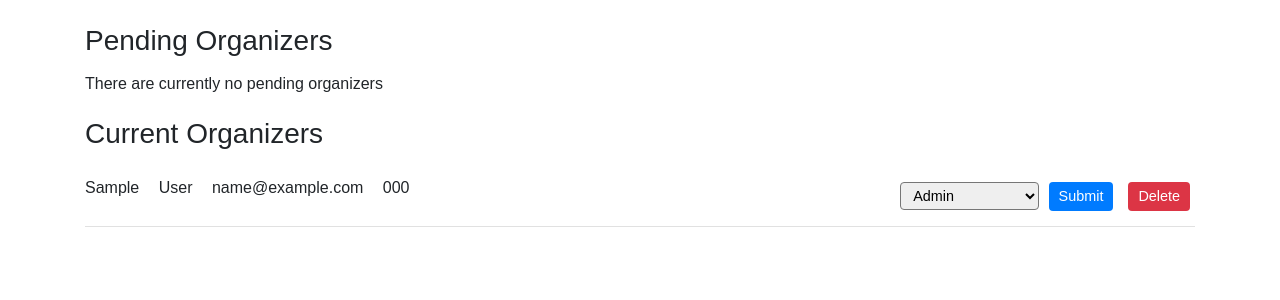
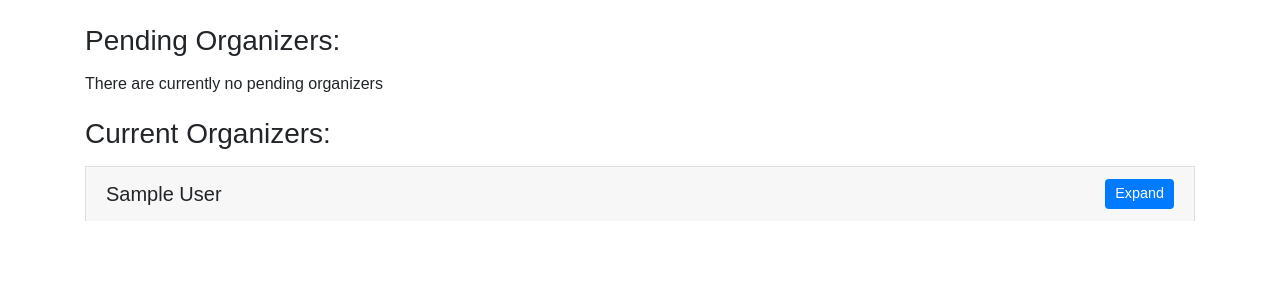
Before and after one commit to ArvinH16/sandipani, a Flask app: page /manage_organizers in a window 1280 px wide. Shown: the part 96-396 px from the top of the page. Run offline with Flask 3, Linux system fonts and the light colour scheme; the visitor is signed in with stand-in values (Sample User, id 1); tables that the repository leaves empty or names only in its code hold one stand-in row (values such as "Sample post"); some libraries are stand-ins or nearby versions.

Commit message:
added timout and fixed manange organizer page

```diff
--- a/flask_app/__init__.py
+++ b/flask_app/__init__.py
@@ -1,3 +1,14 @@
 from flask import Flask
+from datetime import timedelta
+#from flask_app import app
+from flask import session
+
 app = Flask(__name__)
 app.secret_key = "sezUisdf343WIjksjddddskfs103928"
+
+app.config["SESSION_PERMANENT"] = True
+app.config["PERMANENT_SESSION_LIFETIME"] = timedelta(minutes=20)  # 20-minute session timeout
+
+@app.before_request
+def refresh_session():
+    session.modified = True
--- a/flask_app/controllers/index.py
+++ b/flask_app/controllers/index.py
@@ -1,11 +1,12 @@
 from flask_app import app
 from flask import render_template, redirect, request, session, flash
+
 from flask_app.models.donation import Donation
 from flask_app.models.tatvadarshan import Tatvadarshan
 from flask_app.models.student_sponsorship import Student_Sponsorship
 from flask_app.models.sale import Sale
 from flask_app.models.member import Member
-#from flask_app.models.thought import Thought
+
 from flask_bcrypt import Bcrypt
 bcrypt = Bcrypt(app)
 
--- a/flask_app/templates/manage_organizers.html
+++ b/flask_app/templates/manage_organizers.html
@@ -157,24 +157,32 @@
     </nav>
     <!-- Main Content -->
     <div class="container my-4">
+
         <!-- Pending Organizers -->
-        <h3 class="mb-3">Pending Organizers</h3>
-        {%if pending_organizers|length== 0%}
-            <h6>There are currently no pending organizers</h1>
-        {%endif%}
-        {%for pending_organizer in pending_organizers%}
-        <div class="organizer-row">
-            <div class="organizer-details">
-                <p>{{pending_organizer.first_name}}</p>
-                <p>{{pending_organizer.last_name}}</p>
-                <p>{{pending_organizer.email}}</p>
-                <p>{{pending_organizer.phone_number}}</p>
+        <h3 class="mb-3">Pending Organizers:</h3>
+        {% if pending_organizers|length == 0 %}
+            <h6>There are currently no pending organizers</h6>
+        {% endif %}
+        <div class="accordion" id="pendingAccordion">
+            {% for pending_organizer in pending_organizers %}
+                <div class="card">
+                    <div class="card-header d-flex justify-content-between align-items-center" id="pendingHeading{{ loop.index }}">
+                        <h5 class="mb-0">
+                            {{ pending_organizer.first_name }} {{ pending_organizer.last_name }}
+                        </h5>
+                        <button class="btn btn-link" type="button" data-toggle="collapse" data-target="#pendingCollapse{{ loop.index }}" aria-expanded="true" aria-controls="pendingCollapse{{ loop.index }}">
+                            Expand
+                        </button>
                     </div>
 
+                    <div id="pendingCollapse{{ loop.index }}" class="collapse" aria-labelledby="pendingHeading{{ loop.index }}" data-parent="#pendingAccordion">
+                        <div class="card-body">
+                            <p>Email: {{ pending_organizer.email }}</p>
+                            <p>Phone: {{ pending_organizer.phone_number }}</p>
                             <div class="organizer-actions">
-                <form id="pend_org_form" action="/pend_org_form" method="post" style="display: inline-block;" onsubmit="return confirmPending(this);">
-                    <input type="hidden" name="pending_organizers_id" value="{{pending_organizer.id}}">
-                    <input type="hidden" name="pending_organizers_name" value="{{pending_organizer.first_name}}">
+                                <form id="pend_org_form" action="/pend_org_form" method="post" onsubmit="return confirmPending(this);">
+                                    <input type="hidden" name="pending_organizers_id" value="{{ pending_organizer.id }}">
+                                    <input type="hidden" name="pending_organizers_name" value="{{ pending_organizer.first_name }}">
 
                                     <select name="role">
                                         <option value="admin">Admin</option>
@@ -190,47 +198,57 @@
                                 </form>
                             </div>
                         </div>
-        {%endfor%}
-        <!-- All Organizers -->
-        <h3 class="mt-4 mb-3">Current Organizers</h3>
-        {% for organizer in all_organizers%}
-        <div class="organizer-row">
-            <div class="organizer-details">
-                <p>{{organizer.first_name}}</p>
-                <p>{{organizer.last_name}}</p>
-                <p>{{organizer.email}}</p>
-                <p>{{organizer.phone_number}}</p>
+                    </div>
+                </div>
+            {% endfor %}
         </div>
 
+        <!-- All Organizers -->
+        <h3 class="mt-4 mb-3">Current Organizers:</h3>
+        <div class="accordion" id="allAccordion">
+            {% for organizer in all_organizers %}
+                <div class="card">
+                    <div class="card-header d-flex justify-content-between align-items-center" id="allHeading{{ loop.index }}">
+                        <h5 class="mb-0">
+                            {{ organizer.first_name }} {{ organizer.last_name }}
+                        </h5>
+                        <button class="btn btn-link" type="button" data-toggle="collapse" data-target="#allCollapse{{ loop.index }}" aria-expanded="true" aria-controls="allCollapse{{ loop.index }}">
+                            Expand
+                        </button>
+                    </div>
+
+                    <div id="allCollapse{{ loop.index }}" class="collapse" aria-labelledby="allHeading{{ loop.index }}" data-parent="#allAccordion">
+                        <div class="card-body">
+                            <p>Email: {{ organizer.email }}</p>
+                            <p>Phone: {{ organizer.phone_number }}</p>
                             <div class="organizer-actions">
-                <form id="change_org_role" action="/update_organizer" method="post" style="display: inline-block;" onsubmit="return confirmRoleChange(this);">
-                    <input type="hidden" name="organizer_id" value="{{organizer.id}}">
-                    <input type="hidden" name="organizer_role" value="{{organizer.role}}">
-                    <input type="hidden" name="organizer_first_name" value="{{organizer.first_name}}">
+                                <form id="change_org_role" action="/update_organizer" method="post" onsubmit="return confirmRoleChange(this);">
+                                    <input type="hidden" name="organizer_id" value="{{ organizer.id }}">
+                                    <input type="hidden" name="organizer_role" value="{{ organizer.role }}">
+                                    <input type="hidden" name="organizer_first_name" value="{{ organizer.first_name }}">
                                     <select name="role">
-                        <option {% if organizer.role=="admin" %}selected{%endif%} value="admin">Admin</option>
-                        <option {% if organizer.role=="member_viewer" %}selected{%endif%} value="member_viewer">Member
-                            Viewer</option>
-                        <option {% if organizer.role=="member_editor" %}selected{%endif%} value="member_editor">Member
-                            Editor</option>
-                        <option {% if organizer.role=="donation_editor" %}selected{%endif%} value="donation_editor">
-                            Donation Editor</option>
+                                        <option {% if organizer.role == "admin" %}selected{% endif %} value="admin">Admin</option>
+                                        <option {% if organizer.role == "member_viewer" %}selected{% endif %} value="member_viewer">Member Viewer</option>
+                                        <option {% if organizer.role == "member_editor" %}selected{% endif %} value="member_editor">Member Editor</option>
+                                        <option {% if organizer.role == "donation_editor" %}selected{% endif %} value="donation_editor">Donation Editor</option>
                                     </select>
                                     <input type="submit" value="Submit">
                                 </form>
 
-
                                 <form action="/delete_organizer" method="post" style="display: inline-block;" onsubmit="return confirmDelete(this);">
-                    <input type="hidden" name="organizer_id" value="{{organizer.id}}">
-                    <input type="hidden" name="organizer_first_name" value="{{organizer.first_name}}">
+                                    <input type="hidden" name="organizer_id" value="{{ organizer.id }}">
+                                    <input type="hidden" name="organizer_first_name" value="{{ organizer.first_name }}">
                                     <button type="submit" class="btn delete-btn">Delete</button>
                                 </form>
-
-
+                            </div>
+                        </div>
                     </div>
                 </div>
             {% endfor %}
         </div>
+    </div>
+
+
 
     <script>
         function confirmRoleChange(form) {
```
Lines whose indentation alone changed are shown as unchanged.
